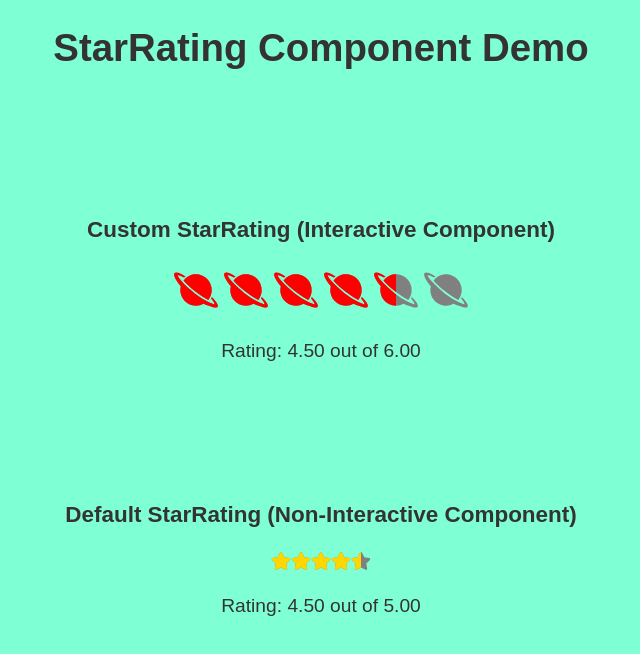
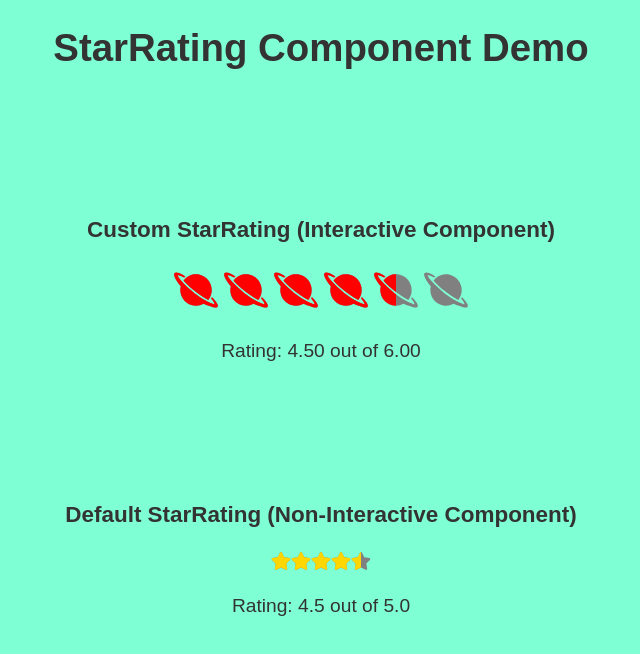
Before and after one commit to keano-robinson/react-star-rating, a React app: page / in a window 1280 px wide. Shown: the top 654 px of the page, without its empty margins (319-959 px from the left). Built offline with nearby package versions, Linux system fonts and the light colour scheme.

Commit message:
Update precision of default StarRating

```diff
--- a/src/App.js
+++ b/src/App.js
@@ -46,7 +46,7 @@ export default function App() {
                 <h3>Default StarRating (Non-Interactive Component)</h3>
                 <StarRating rating={initialRating} />
                 <p>
-                    Rating: {initialRating.toFixed(decimalPrecision)} out of 5.00
+                    Rating: {initialRating} out of 5.0
                 </p>
             </div>
         </div>
--- a/src/StarRating.js
+++ b/src/StarRating.js
@@ -3,7 +3,7 @@ import React, { useState } from "react";
 import { Star } from "./Star.js";
 
 
-export default function StarRating({ totalStars = 5, rating = 0, clickable = false, clickHandler = f => f, StarComponent=Star, decimalPrecision=2, style={}, ...props } = {}) {
+export default function StarRating({ totalStars = 5, rating = 0, clickable = false, clickHandler = f => f, StarComponent=Star, decimalPrecision=1, style={}, ...props } = {}) {
     //Using React's useState hook to manage state
     const [dynamicRating, setDynamicRating] = useState(rating);
 
```
Also changed, not shown: 1 other file (tests, documents, lock files or other folders).
